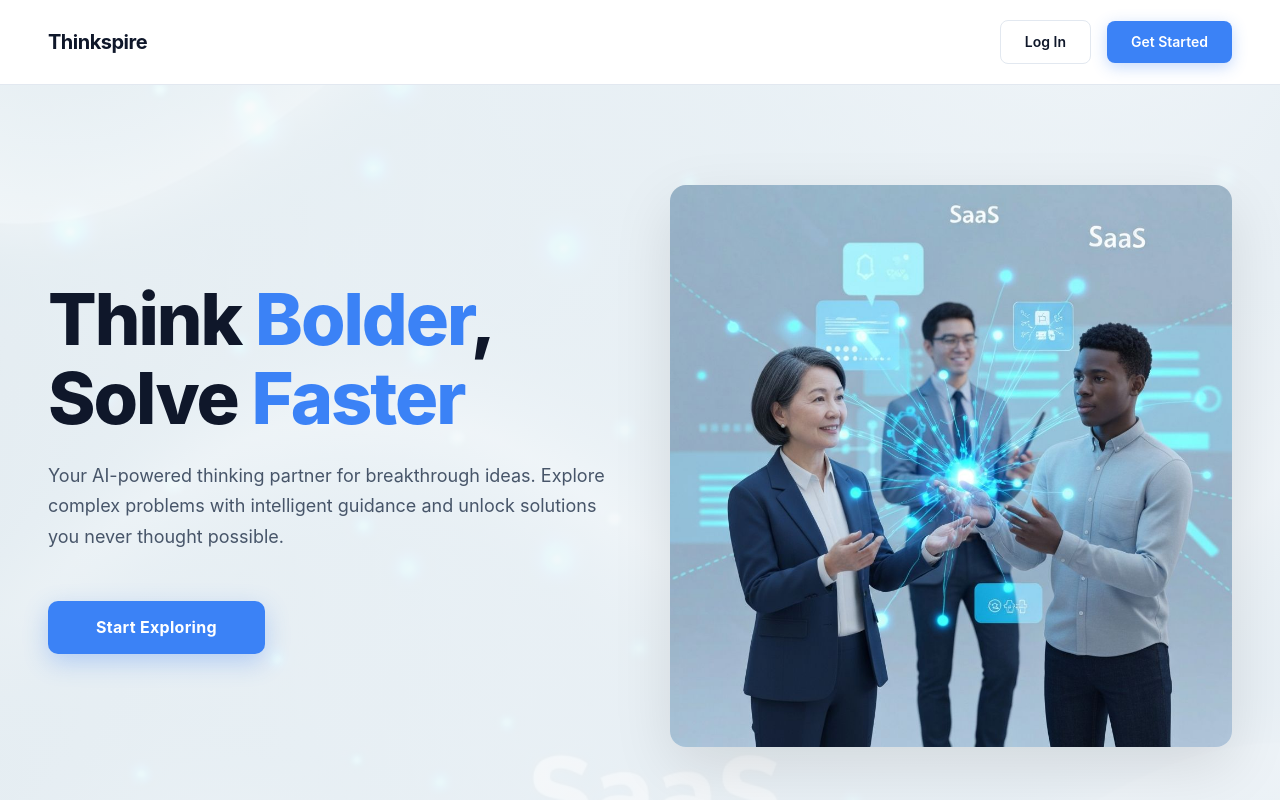
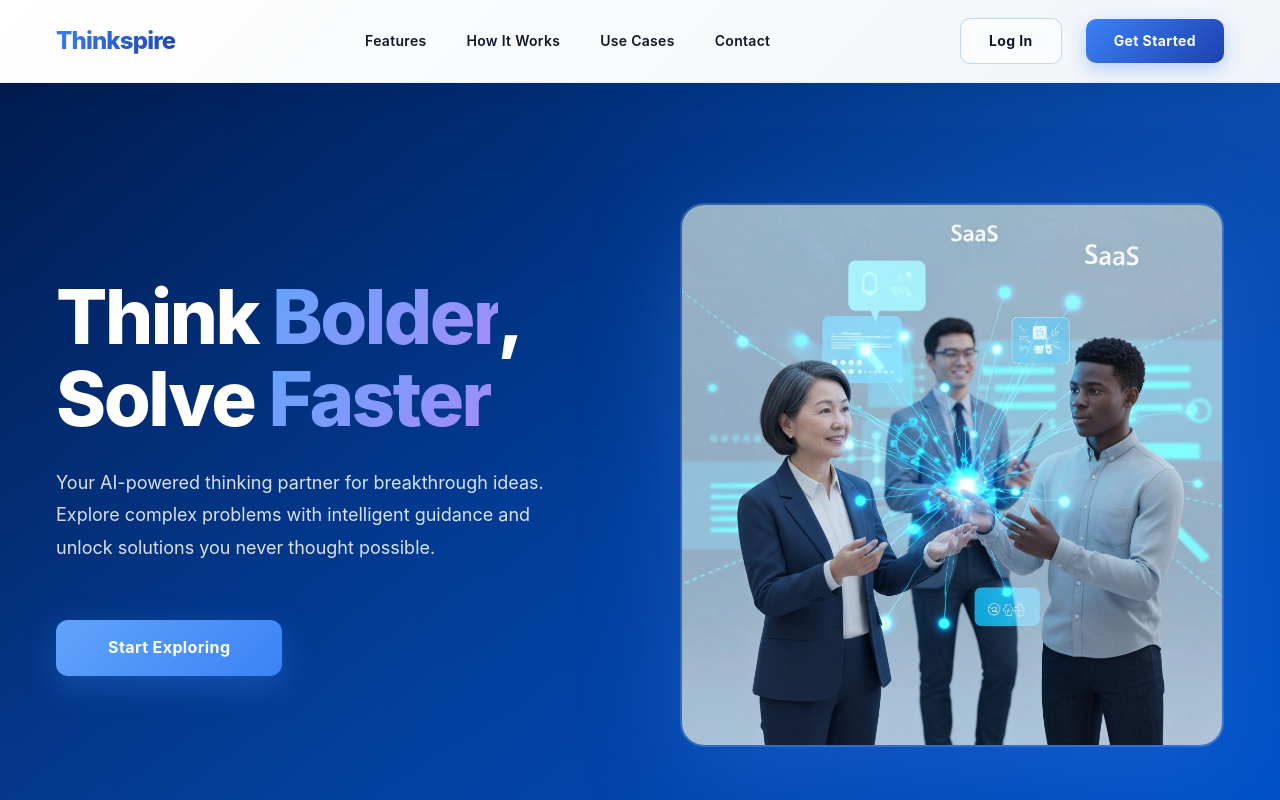
Before and after one commit to priyanshijain1/Thinkspire, a Next.js app: page / in a window 1280 px wide. Shown: the top 800 px of the page. Built offline with nearby package versions, Linux system fonts and the light colour scheme.

Commit message:
feat: redesign navbar and overall design for premium aesthetics
Co-authored-by: Priyanshi Jain <149200144+priyanshijain1@users.noreply.github.com>

```diff
--- a/app/globals.css
+++ b/app/globals.css
@@ -29,6 +29,7 @@
 
 html {
   background: var(--bg);
+  scroll-behavior: smooth;
 }
 
 body {
@@ -46,73 +47,143 @@ a:hover { color: var(--primary); }
 
 .navbar {
   display: flex; justify-content: space-between; align-items: center;
-  padding: 20px 48px; background: white; border-bottom: 1px solid var(--border);
+  padding: 18px 56px;
+  background: linear-gradient(135deg, rgba(255, 255, 255, 0.95) 0%, rgba(240, 244, 248, 0.95) 100%);
+  backdrop-filter: blur(10px);
+  border-bottom: 1.5px solid rgba(59, 130, 246, 0.1);
   position: sticky; top: 0; z-index: 100;
+  box-shadow: 0 4px 30px rgba(0, 0, 0, 0.05);
 }
 
 .logo {
-  font-size: 20px; font-weight: 700; color: var(--primary);
-  letter-spacing: -0.5px;
+  font-size: 24px; font-weight: 800; background: linear-gradient(135deg, var(--accent), #1e40af);
+  -webkit-background-clip: text;
+  -webkit-text-fill-color: transparent;
+  background-clip: text;
+  letter-spacing: -0.8px;
+  transition: all 0.3s ease;
 }
 
-.nav-buttons { display: flex; gap: 16px; align-items: center; }
+.logo:hover {
+  transform: scale(1.05);
+  filter: drop-shadow(0 4px 12px rgba(59, 130, 246, 0.2));
+}
+
+.nav-menu {
+  display: flex; gap: 40px; align-items: center;
+}
+
+.nav-link {
+  font-size: 14px; font-weight: 600; color: var(--text);
+  text-decoration: none; position: relative;
+  transition: color 0.3s ease;
+  letter-spacing: 0.3px;
+}
+
+.nav-link::after {
+  content: '';
+  position: absolute; bottom: -6px; left: 0;
+  width: 0; height: 2px;
+  background: linear-gradient(135deg, var(--accent), #60a5fa);
+  transition: width 0.3s cubic-bezier(0.34, 1.56, 0.64, 1);
+}
+
+.nav-link:hover {
+  color: var(--accent);
+}
+
+.nav-link:hover::after {
+  width: 100%;
+}
+
+.nav-buttons { display: flex; gap: 24px; align-items: center; }
 
 .btn {
-  padding: 10px 24px; border-radius: 8px; font-weight: 600;
+  padding: 11px 28px; border-radius: 10px; font-weight: 700;
   cursor: pointer; text-decoration: none; display: inline-block;
-  font-size: 14px; transition: all 0.2s ease;
+  font-size: 14px; transition: all 0.3s cubic-bezier(0.34, 1.56, 0.64, 1);
+  letter-spacing: 0.4px;
 }
 
 .btn-primary {
-  background: var(--accent); color: white; border: none;
-  box-shadow: 0 4px 15px rgba(59, 130, 246, 0.3);
+  background: linear-gradient(135deg, var(--accent), #1e40af);
+  color: white; border: none;
+  box-shadow: 0 6px 20px rgba(59, 130, 246, 0.35);
 }
 .btn-primary:hover {
-  background: #2563eb; text-decoration: none;
-  box-shadow: 0 6px 20px rgba(59, 130, 246, 0.4);
-  transform: translateY(-2px);
+  box-shadow: 0 10px 32px rgba(59, 130, 246, 0.5);
+  transform: translateY(-3px);
+  text-decoration: none;
 }
 
 .btn-outline {
-  background: transparent; color: var(--text); border: 1px solid var(--border);
+  background: rgba(255, 255, 255, 0.6);
+  color: var(--text);
+  border: 1.5px solid rgba(59, 130, 246, 0.3);
+  backdrop-filter: blur(10px);
 }
 .btn-outline:hover {
-  background: var(--subtle-bg);
-  border-color: var(--text);
+  background: rgba(255, 255, 255, 0.9);
+  border-color: var(--accent);
+  box-shadow: 0 6px 20px rgba(59, 130, 246, 0.2);
   text-decoration: none;
+  transform: translateY(-2px);
 }
 
 /* Hero Section with Image */
 .hero-section {
-  display: grid; grid-template-columns: 1fr 1fr; gap: 60px; align-items: center;
-  padding: 100px 48px; max-width: 1400px; margin: 0 auto; width: 100%;
-  background: linear-gradient(135deg, rgba(248, 250, 251, 0.9) 0%, rgba(240, 244, 248, 0.95) 100%),
+  display: grid; grid-template-columns: 1fr 1fr; gap: 80px; align-items: center;
+  padding: 120px 56px; max-width: 1400px; margin: 0 auto; width: 100%;
+  background: linear-gradient(135deg, #001a4d 0%, #003d99 50%, #0052cc 100%),
               url('/bg-hero.jpg');
   background-size: cover; background-position: center;
   position: relative;
 }
 
+.hero-section::before {
+  content: '';
+  position: absolute; inset: 0;
+  background: radial-gradient(circle at 100% 0%, rgba(96, 165, 250, 0.1) 0%, transparent 50%),
+              radial-gradient(circle at 0% 100%, rgba(59, 130, 246, 0.08) 0%, transparent 60%);
+  pointer-events: none;
+}
+
+.hero-content {
+  position: relative; z-index: 1;
+}
+
 .hero-content h1 {
-  font-size: 72px; margin: 0 0 24px; color: var(--text);
-  font-weight: 800; letter-spacing: -2px; line-height: 1.1;
+  font-size: 76px; margin: 0 0 28px; color: white;
+  font-weight: 800; letter-spacing: -2.5px; line-height: 1.08;
 }
 
 .hero-content h1 span {
-  color: var(--accent);
+  background: linear-gradient(135deg, #60a5fa, #a78bfa);
+  -webkit-background-clip: text;
+  -webkit-text-fill-color: transparent;
+  background-clip: text;
 }
 
 .tagline {
-  font-size: 18px; color: var(--text-secondary); margin: 0 0 48px;
-  font-weight: 400; line-height: 1.7;
+  font-size: 18px; color: rgba(255, 255, 255, 0.85); margin: 0 0 56px;
+  font-weight: 400; line-height: 1.8;
+  max-width: 520px;
 }
 
 .hero-image {
   display: flex; justify-content: center; align-items: center;
+  position: relative; z-index: 1;
 }
 
 .hero-img {
-  width: 100%; height: auto; border-radius: 16px;
-  box-shadow: 0 20px 60px rgba(0,0,0,0.1);
+  width: 100%; height: auto; border-radius: 24px;
+  box-shadow: 0 30px 100px rgba(59, 130, 246, 0.3);
+  border: 2px solid rgba(255, 255, 255, 0.2);
+  transition: transform 0.6s cubic-bezier(0.34, 1.56, 0.64, 1);
+}
+
+.hero-section:hover .hero-img {
+  transform: translateY(-12px);
 }
 
 /* Features Section - Why Choose Thinkspire */
@@ -207,28 +278,32 @@ a:hover { color: var(--primary); }
 
 /* CTA Buttons */
 .cta-button {
-  display: inline-block; padding: 14px 48px; background: var(--accent);
-  color: white; font-size: 16px; font-weight: 700; border-radius: 10px;
-  text-decoration: none; transition: all 0.3s ease;
-  box-shadow: 0 8px 24px rgba(59, 130, 246, 0.3);
-  letter-spacing: 0.3px;
+  display: inline-block; padding: 15px 52px;
+  background: linear-gradient(135deg, #60a5fa, var(--accent));
+  color: white; font-size: 16px; font-weight: 700; border-radius: 12px;
+  text-decoration: none; transition: all 0.4s cubic-bezier(0.34, 1.56, 0.64, 1);
+  box-shadow: 0 10px 32px rgba(59, 130, 246, 0.35);
+  letter-spacing: 0.4px;
 }
 
 .cta-button:hover {
-  background: #2563eb; text-decoration: none;
-  box-shadow: 0 12px 32px rgba(59, 130, 246, 0.4);
-  transform: translateY(-3px);
+  box-shadow: 0 14px 48px rgba(59, 130, 246, 0.5);
+  transform: translateY(-4px);
+  text-decoration: none;
 }
 
 .cta-button.secondary {
-  background: white; color: var(--accent);
+  background: rgba(255, 255, 255, 0.95);
+  color: var(--accent);
   border: 2px solid var(--accent);
-  box-shadow: 0 4px 15px rgba(59, 130, 246, 0.15);
+  box-shadow: 0 8px 24px rgba(59, 130, 246, 0.2);
+  backdrop-filter: blur(10px);
 }
 
 .cta-button.secondary:hover {
-  background: var(--accent-light);
-  box-shadow: 0 8px 24px rgba(59, 130, 246, 0.25);
+  background: white;
+  box-shadow: 0 12px 36px rgba(59, 130, 246, 0.3);
+  color: #1e40af;
 }
 
 .primary-large {
@@ -736,23 +811,33 @@ a:hover { color: var(--primary); }
 .send-btn:disabled { opacity: 0.5; cursor: not-allowed; }
 
 /* Responsive */
+@media (max-width: 1200px) {
+  .navbar { padding: 16px 32px; }
+  .nav-menu { gap: 30px; }
+}
+
 @media (max-width: 1024px) {
+  .navbar { padding: 14px 24px; }
+  .nav-menu { gap: 20px; display: none; }
+
   .hero-section { grid-template-columns: 1fr; gap: 40px; padding: 80px 32px; }
   .how-it-works-section { grid-template-columns: 1fr; gap: 40px; padding: 80px 32px; }
   .showcase-section { grid-template-columns: 1fr; gap: 40px; padding: 80px 32px; }
-  .hero-content h1 { font-size: 48px; }
+  .hero-content h1 { font-size: 52px; }
   .features-section h2,
   .use-cases-section h2,
   .cta-final h2 { font-size: 36px; }
 }
 
 @media (max-width: 768px) {
-  .navbar { padding: 16px 20px; }
+  .navbar { padding: 12px 16px; }
   .logo { font-size: 18px; }
+  .nav-menu { gap: 12px; }
+  .nav-link { font-size: 12px; }
 
-  .hero-section { padding: 60px 20px; }
-  .hero-content h1 { font-size: 32px; }
-  .tagline { font-size: 16px; }
+  .hero-section { padding: 60px 20px; gap: 30px; }
+  .hero-content h1 { font-size: 36px; letter-spacing: -1.5px; }
+  .tagline { font-size: 14px; margin-bottom: 36px; }
 
   .features-grid,
   .use-case-grid { grid-template-columns: 1fr; }
@@ -767,7 +852,7 @@ a:hover { color: var(--primary); }
   .showcase-section { padding: 60px 20px; }
 
   .how-it-content h2,
-  .showcase-content h2 { font-size: 32px; }
+  .showcase-content h2 { font-size: 28px; }
 
   .login-box { padding: 32px 24px; }
 
@@ -776,4 +861,6 @@ a:hover { color: var(--primary); }
   .message-content { max-width: 85%; }
 
   .cta-final { padding: 60px 20px; }
+
+  .btn { padding: 10px 20px; font-size: 13px; }
 }
--- a/app/page.tsx
+++ b/app/page.tsx
@@ -20,6 +20,12 @@ export default function LandingPage() {
     <div className="landing">
       <nav className="navbar">
         <div className="logo">Thinkspire</div>
+        <div className="nav-menu">
+          <a href="#features" className="nav-link">Features</a>
+          <a href="#how-it-works" className="nav-link">How It Works</a>
+          <a href="#usecases" className="nav-link">Use Cases</a>
+          <a href="#contact" className="nav-link">Contact</a>
+        </div>
         <div className="nav-buttons">
           {isLoggedIn ? (
             <>
@@ -57,7 +63,7 @@ export default function LandingPage() {
         </div>
       </main>
 
-      <section className="features-section">
+      <section className="features-section" id="features">
         <h2>Why Choose Thinkspire?</h2>
         <div className="features-grid">
           <div className="feature-card">
@@ -78,7 +84,7 @@ export default function LandingPage() {
         </div>
       </section>
 
-      <section className="how-it-works-section">
+      <section className="how-it-works-section" id="how-it-works">
         <div className="how-it-content">
           <h2>How Thinkspire Works</h2>
           <div className="steps">
@@ -136,7 +142,7 @@ export default function LandingPage() {
         </div>
       </section>
 
-      <section className="use-cases-section">
+      <section className="use-cases-section" id="usecases">
         <h2>Perfect For Every Field</h2>
         <div className="use-case-grid">
           <div className="use-case-card">
@@ -162,7 +168,7 @@ export default function LandingPage() {
         </div>
       </section>
 
-      <section className="cta-final">
+      <section className="cta-final" id="contact">
         <h2>Ready to Think Bolder?</h2>
         <p>Join thousands of professionals, entrepreneurs, and innovators transforming how they approach challenges and achieve breakthrough results</p>
         <Link href="/login" className="cta-button primary-large">
```
